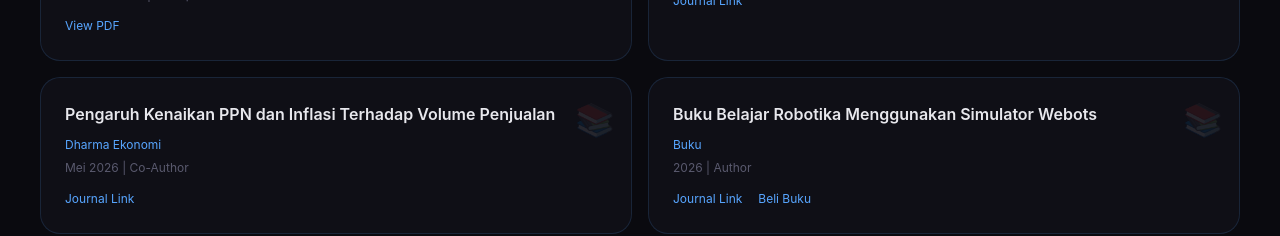
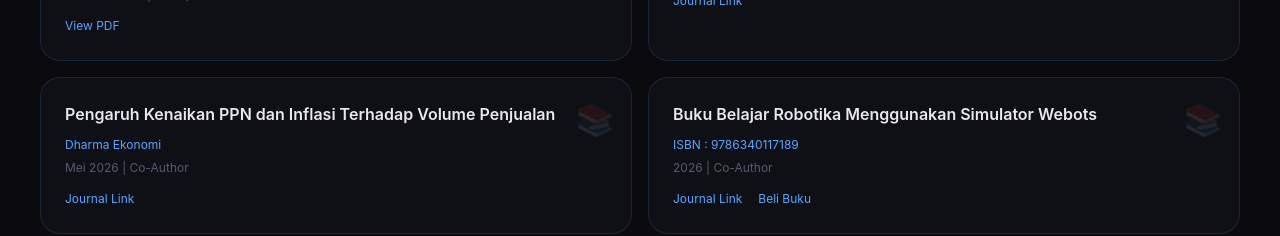
Before and after one commit to NiellMann/Portofolio, a React (Vite) app: page / in a window 1280 px wide. Shown: the part 3900-4136 px from the top of the page. Built offline with nearby package versions, Linux system fonts and the light colour scheme.

Commit message:
ubah text journal link jadi book link untuk buku

```diff
--- a/src/App.jsx
+++ b/src/App.jsx
@@ -158,11 +158,11 @@ function App() {
     },
     {
       title: 'Buku Belajar Robotika Menggunakan Simulator Webots',
-      journal: 'Buku',
+      journal: 'ISBN : 9786340117189',
       date: '2026',
       link: 'https://sinta.kemdiktisaintek.go.id/departments/profile/384/8ED1D0CE-F122-4B37-A849-25F81B335395/0D263481-33FB-4FFE-BE55-52E20DF4924F/?view=books',
       purchase: 'https://id.shp.ee/o9iLLET1',
-      role: 'Author'
+      role: 'Co-Author'
     },
   ]
 
@@ -526,7 +526,7 @@ function App() {
                 <p className="meta">{pub.date} | {pub.role}</p>
                 <div className="item-links">
                   {pub.pdf && <a href={pub.pdf} target="_blank">View PDF</a>}
-                  {pub.link && <a href={pub.link} target="_blank">Journal Link</a>}
+                  {pub.link && <a href={pub.link} target="_blank">{pub.journal === 'Buku' ? 'Book Link' : 'Journal Link'}</a>}
                   {pub.purchase && <a href={pub.purchase} target="_blank">Beli Buku</a>}
                 </div>
               </div>
```
Also changed, not shown: 3 other files (tests, documents, lock files or other folders).
